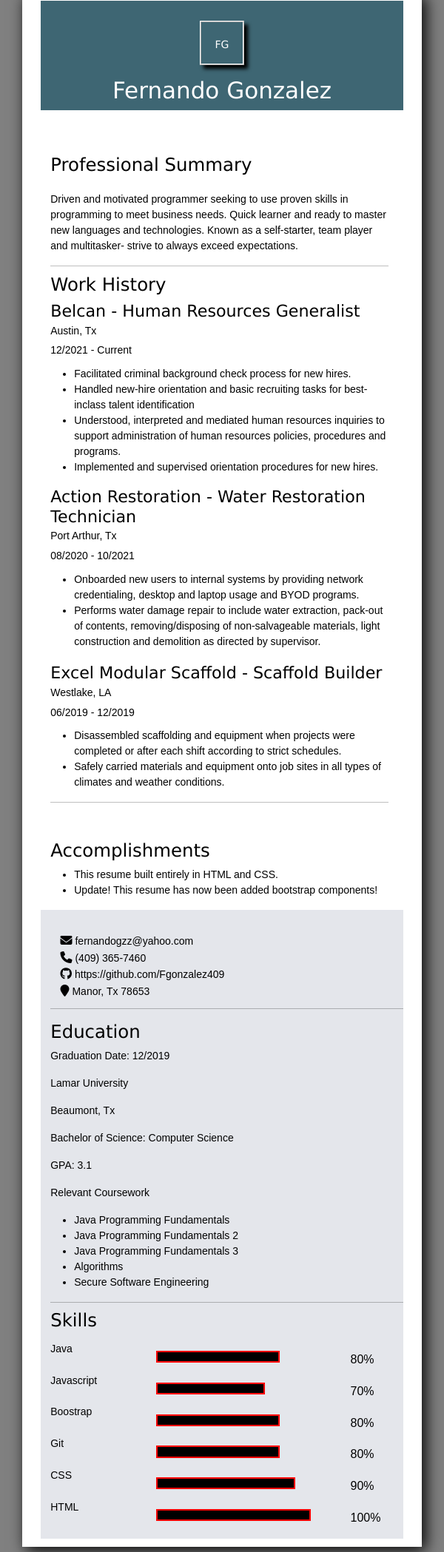
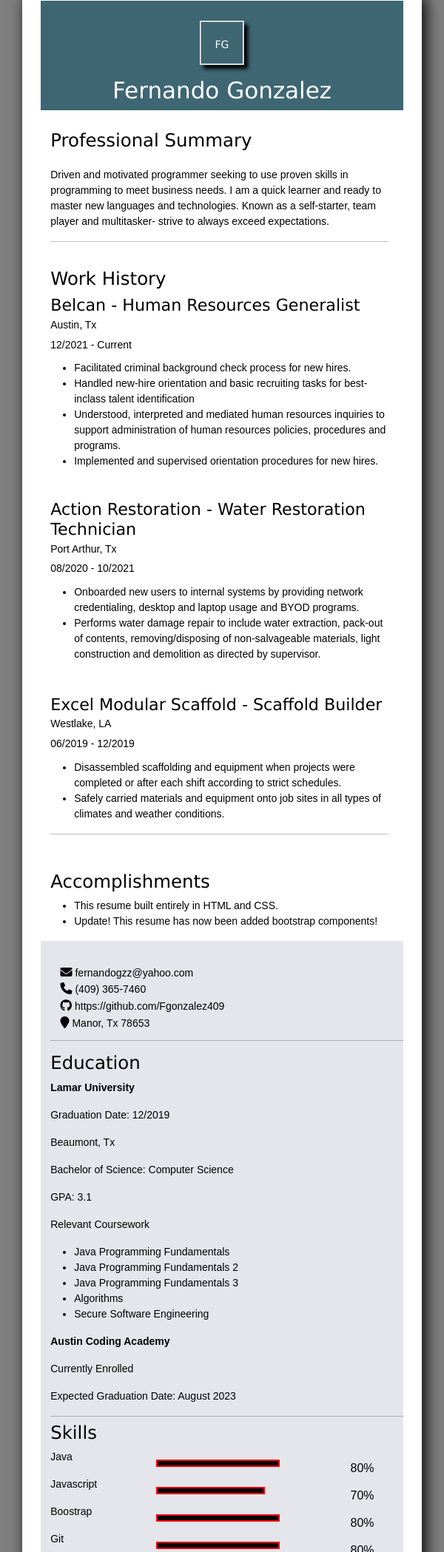
Before and after one commit to Fgonzalez409/finalPortfolio2, a plain HTML site: page pages/resume.html in a window 600 px wide. Shown: the part 116-2214 px from the top of the page at 74% size. Drawn offline with nearby package versions, Linux system fonts and the light colour scheme.

Commit message:
fixed view for different size monitors

```diff
--- a/pages/resume.html
+++ b/pages/resume.html
@@ -75,7 +75,7 @@
             <div class="grid-item1">
                 <h3 id="summaryTitleFont">Professional Summary</h3>
                 <article>Driven and motivated programmer seeking to use proven skills in
-                    programming to meet business needs. Quick learner and ready to master
+                    programming to meet business needs. I am a quick learner and ready to master
                     new languages and technologies. Known as a self-starter, team player and
                     multitasker- strive to always exceed expectations.
                     </article>
@@ -156,13 +156,12 @@
             <div class="grid-item4">
                 <h3>Education</h3>
                 <div>
+                    <strong><p>Lamar University</p></strong>
                     <p>Graduation Date: 12/2019</p>
-                    <p>Lamar University</p>
                     <p>Beaumont, Tx</p>
                     <p>Bachelor of Science: Computer Science</p>
                     <p>GPA: 3.1</p>
                     <p>Relevant Coursework</p>
-
 
                     <ul>
                         <li>Java Programming Fundamentals</li>
@@ -171,6 +170,11 @@
                         <li>Algorithms</li>
                         <li>Secure Software Engineering</li>
                     </ul>
+
+                    <strong><p>Austin Coding Academy</p></strong>
+                    <p>Currently Enrolled</p>
+                    <p>Expected Graduation Date: August 2023</p>
+
                 </div>
                 <hr>
             </div>
--- a/styles/resume.css
+++ b/styles/resume.css
@@ -121,7 +121,7 @@ i {
 
 .right-grid {
     display:grid;
-    grid-template-rows: 150px 390px 300px 200px;
+    grid-template-rows: 150px 500px 300px 200px;
     background-color: rgb(228, 230, 235);
     padding-left: 10pt;
 }
@@ -275,22 +275,60 @@ img {
     font-family: Arial, Helvetica, sans-serif;
 }
 
-@media (max-width: 749px) and (min-width: 468px){
+@media (max-width: 994px) and (min-width: 750px){
+    .container {
+       width:800px;
+    }
+
     .grid-container {
         grid-template-columns: 1fr;
     }
 
+    #square-div {
+        width: 95%;
+    }
+    .right-grid {
+        background-color: rgb(228, 230, 235);
+        grid-template-rows:150px 500px 250px 225px;
+    }
+
+    .left-grid {
+        display: grid;
+        grid-template-rows:250px 400px 325px 275px;
+        margin-right: 15pt;
+        margin-left: 10pt;
+        row-gap: 10pt;
+    }
+}
+
+@media (max-width: 749px) and (min-width: 468px){
+    #square-div {
+        width:95%;
+    }
+
+    .grid-container {
+        grid-template-columns: 1fr;
+        padding-bottom: 10pt;
+    }
+
     html {
-        height:2250px;
+        height:2550px;
     }
 
     .right-grid {
-        height: 850px;
         background-color: rgb(228, 230, 235);
+        grid-template-rows:150px 500px 250px 225px;
+    }
+
+    .left-grid {
+        display: grid;
+        grid-template-rows:200px 300px 250px 225px;
+        margin-right: 15pt;
+        margin-left: 10pt;
+        row-gap: 10pt;
     }
 
     .container {
-        height:2100px;
         max-width: 900px;
         min-width: 375px;
     }
```
